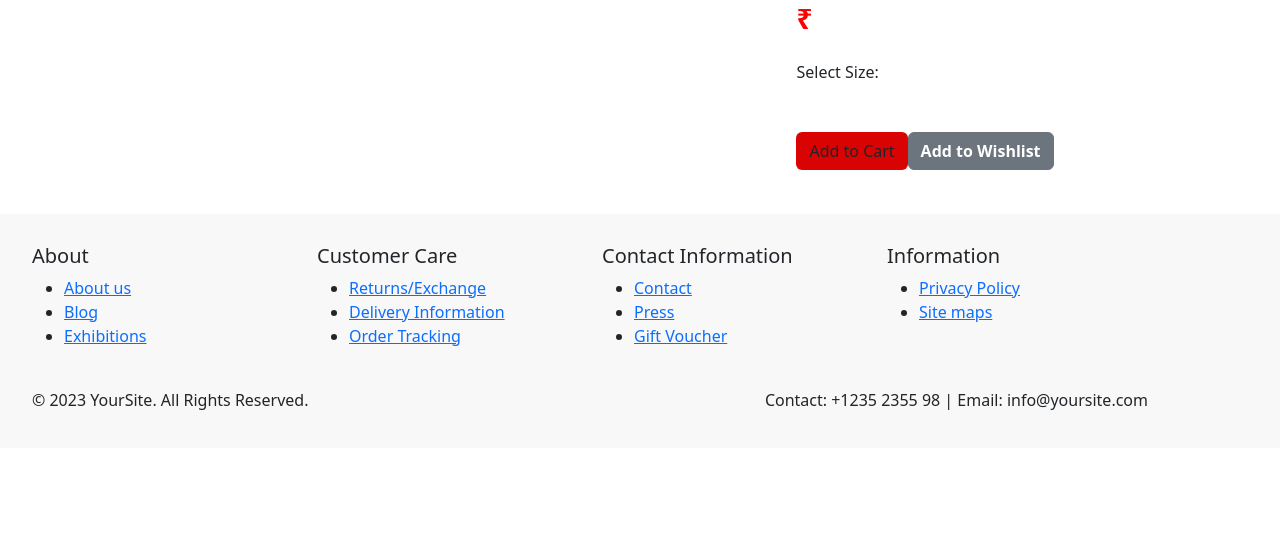
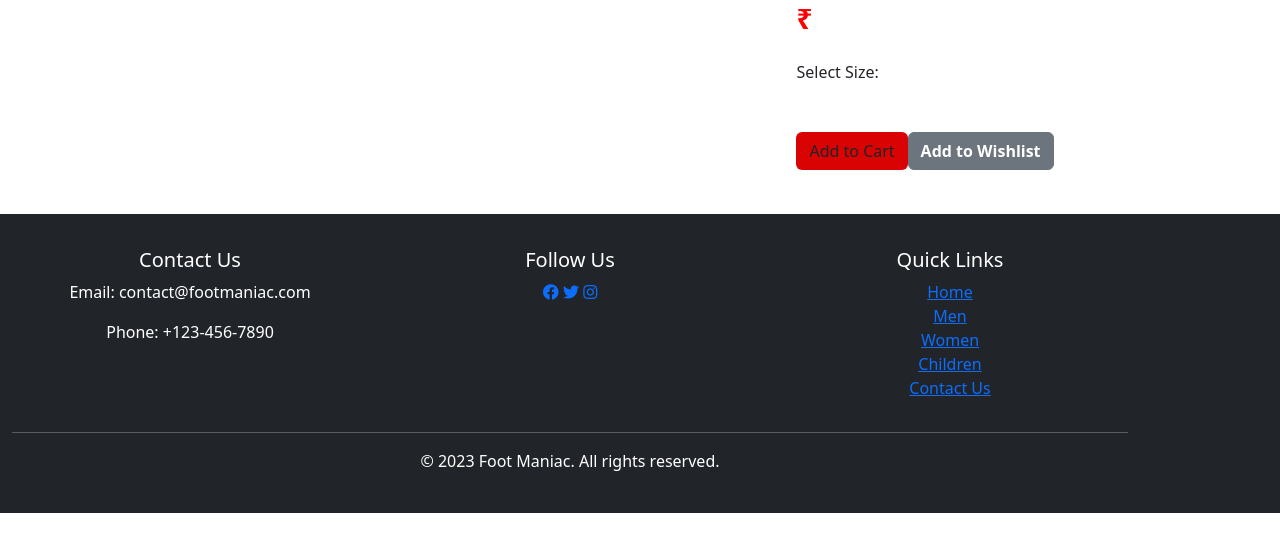
Before and after one commit to anuroopkjeevan/FootManiac, a Django app: template templates/authentication/product.html in a window 1280 px wide. Shown: the part 256-800 px from the top of the page. Run offline with Django 4.2, Linux system fonts and the light colour scheme; the template is opened without the code that fills it: values that come from a table or form of the project are taken from there, others are empty; data comes from the database, SQL or seed files in the repository.

Commit message:
carttemplate

```diff
--- a/templates/authentication/product.html
+++ b/templates/authentication/product.html
@@ -305,49 +305,33 @@
 </div>
 
 
-  <footer style="background-color: #f8f8f8; width: 100%; padding: 20px;">
-    <div class="container">
+<footer class="footer-container bg-dark text-white py-4">
+  <div class="container text-center">
       <div class="row">
-        <div class="col-md-3">
-          <h5>About</h5>
-          <ul>
-            <li><a href="#">About us</a></li>
-            <li><a href="#">Blog</a></li>
-            <li><a href="#">Exhibitions</a></li>
-          </ul>
+          <div class="col-lg-4">
+              <h5>Contact Us</h5>
+              <p>Email: contact@footmaniac.com</p>
+              <p>Phone: +123-456-7890</p>
           </div>
-        <div class="col-md-3">
-          <h5>Customer Care</h5>
-          <ul>
-            <li><a href="#">Returns/Exchange</a></li>
-            <li><a href="#">Delivery Information</a></li>
-            <li><a href="#">Order Tracking</a></li>
-          </ul>
+          <div class="col-lg-4">
+              <h5>Follow Us</h5>
+              <a href="#" class="social-icon"><i class="fab fa-facebook"></i></a>
+              <a href="#" class="social-icon"><i class="fab fa-twitter"></i></a>
+              <a href="#" class="social-icon"><i class="fab fa-instagram"></i></a>
           </div>
-        <div class="col-md-3">
-          <h5>Contact Information</h5>
-          <ul>
-            <li><a href="#">Contact</a></li>
-            <li><a href="#">Press</a></li>
-            <li><a href="#">Gift Voucher</a></li>
-          </ul>
-        </div>
-        <div class="col-md-3">
-          <h5>Information</h5>
-          <ul>
-            <li><a href="#">Privacy Policy</a></li>
-            <li><a href="#">Site maps</a></li>
+          <div class="col-lg-4">
+              <h5>Quick Links</h5>
+              <ul class="list-unstyled">
+                  <li><a href="/">Home</a></li>
+                  <li><a href="/men/">Men</a></li>
+                  <li><a href="/women/">Women</a></li>
+                  <li><a href="/children/">Children</a></li>
+                  <li><a href="/contact/">Contact Us</a></li>
               </ul>
           </div>
       </div>
-      <div class="row mt-4">
-        <div class="col-md-6">
-          <p>&copy; 2023 YourSite. All Rights Reserved.</p>
-        </div>
-        <div class="col-md-6 text-md-end">
-          <p>Contact: +1235 2355 98 | Email: info@yoursite.com</p>
-        </div>
-      </div>
+      <hr>
+      <p class="text-center">&copy; 2023 Foot Maniac. All rights reserved.</p>
   </div>
 </footer>
   <script>
--- a/templates/wishlist/wishlist.html
+++ b/templates/wishlist/wishlist.html
@@ -165,8 +165,7 @@
     <script src="https://cdn.jsdelivr.net/npm/@popperjs/core@2.11.8/dist/umd/popper.min.js"></script>
     <script src="https://maxcdn.bootstrapcdn.com/bootstrap/4.5.2/js/bootstrap.min.js"></script>
      <footer class="footer-container" style="background-color: #808080; padding: 20px;">
-        <div class="container">
-            <div class="row"><footer class="footer-container bg-dark text-white py-4">
+        <footer class="footer-container bg-dark text-white py-4">
             <div class="container text-center">
                 <div class="row">
                     <div class="col-lg-4">
@@ -195,8 +194,6 @@
                 <p class="text-center">&copy; 2023 Foot Maniac. All rights reserved.</p>
             </div>
           </footer>
-  </div>
-  </div>
 </body>
 
 </html>
```
Also changed, not shown: templates/cart/cart.html (+9 -6 lines). Lines whose indentation alone changed are shown as unchanged.
